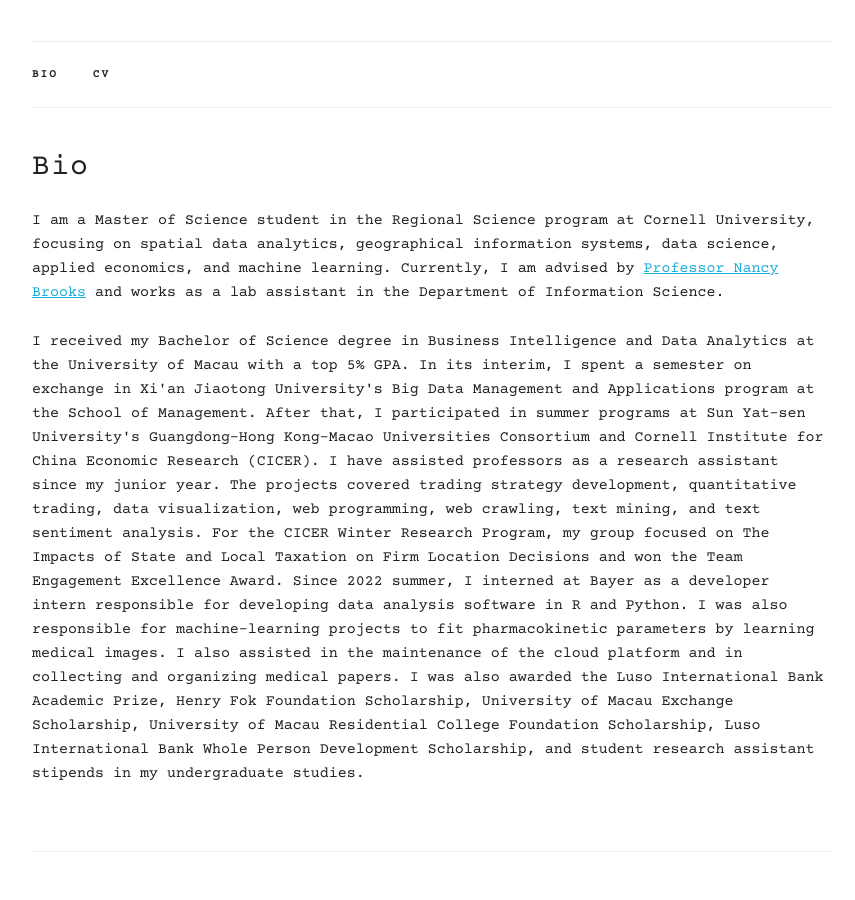
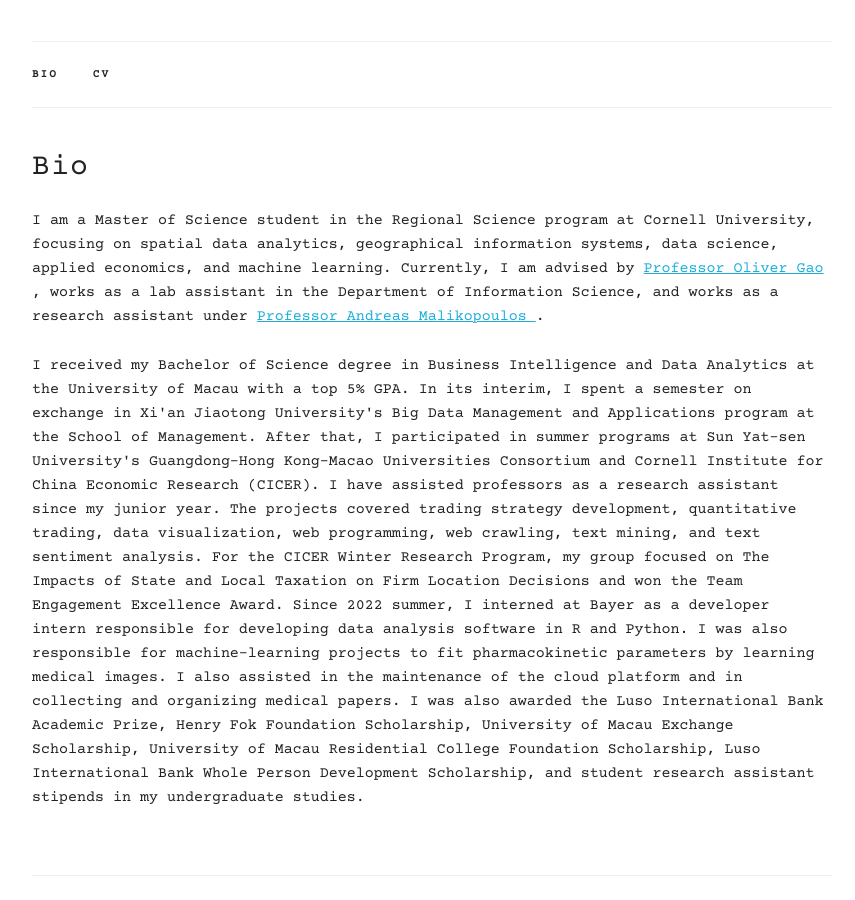
Before and after one commit to Horatioj/Horatioj.github.io, a Jekyll site: the page built from index.html, in a window 1280 px wide and 900 px high, scrolled down 303 px. Shown: the whole window, without its empty margins (208-1063 px from the left). Built offline with Jekyll 4.4.1, drawn with Linux system fonts in a browser that asks for light colours.

Commit message:
Update index.html

```diff
--- a/index.html
+++ b/index.html
@@ -6,7 +6,7 @@
 <div class="docs-section" id="bio">
   <h4>Bio</h4>
   <p>
-    I am a Master of Science student in the Regional Science program at Cornell University, focusing on spatial data analytics, geographical information systems, data science, applied economics, and machine learning. Currently, I am advised by <a href = "https://aap.cornell.edu/people/nancy-brooks" target = "_blank">Professor Nancy Brooks</a> and works as a lab assistant in the Department of Information Science.
+    I am a Master of Science student in the Regional Science program at Cornell University, focusing on spatial data analytics, geographical information systems, data science, applied economics, and machine learning. Currently, I am advised by <a href = "https://www.cee.cornell.edu/faculty-directory/h-oliver-gao" target = "_blank">Professor Oliver Gao </a>, works as a lab assistant in the Department of Information Science, and works as a research assistant under <a href="https://www.cee.cornell.edu/faculty-directory/andreas-malikopoulos"> Professor Andreas Malikopoulos </a>.
   </p>
 
   <p>
```
